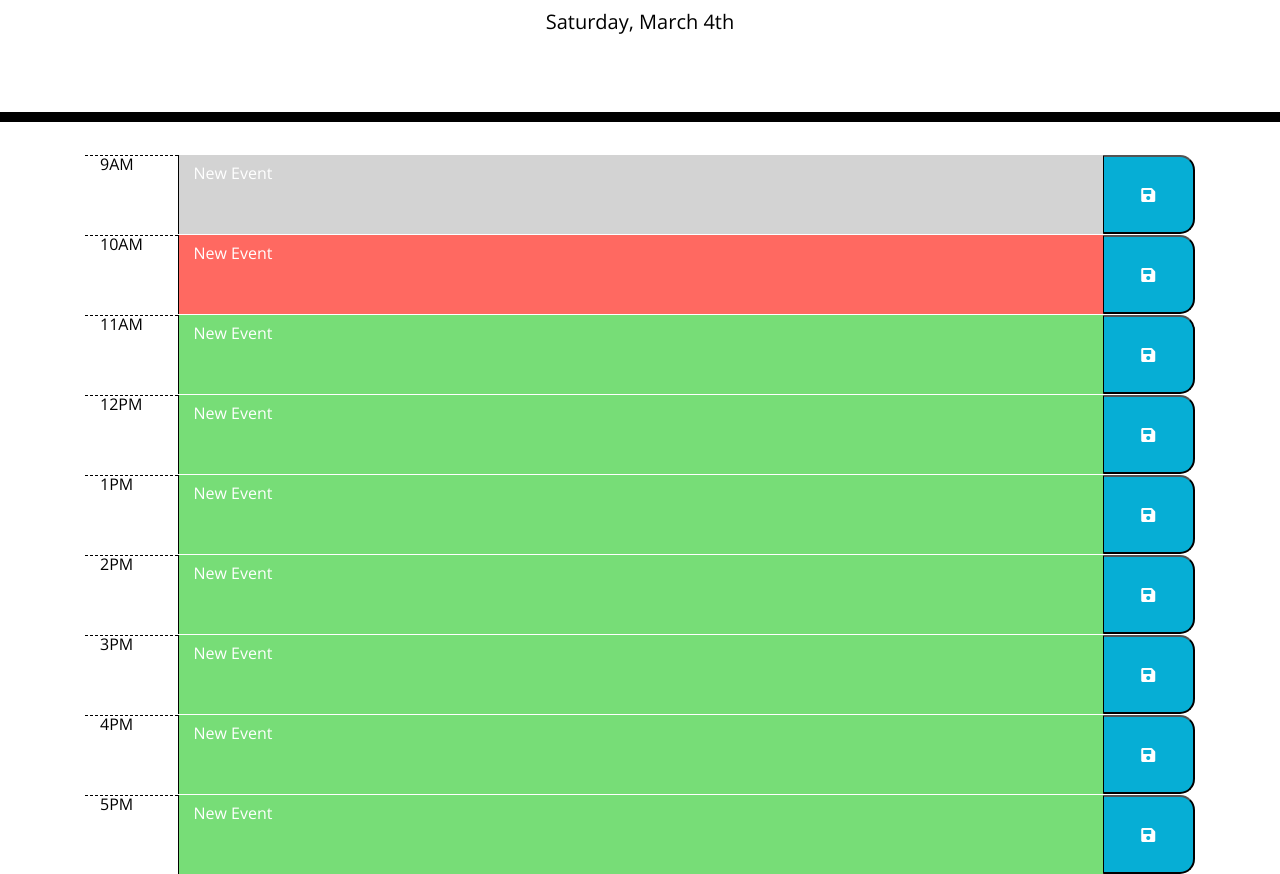
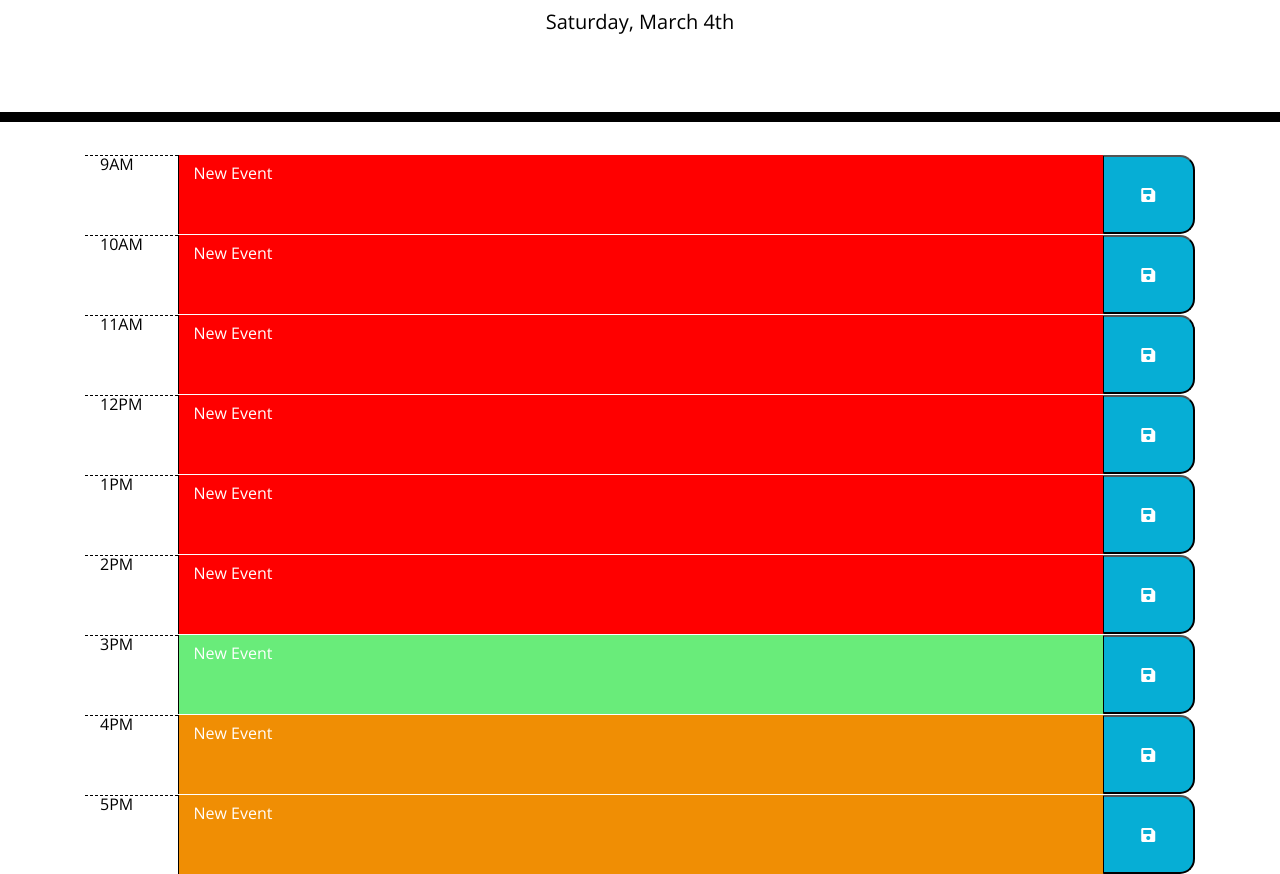
Before and after one commit to raiedab/Work-Day-Scheduler, a plain HTML site: page index.html in a window 1280 px wide. Shown: the part 182-1056 px from the top of the page. Drawn offline with nearby package versions, Linux system fonts and the light colour scheme.

Commit message:
color changes

```diff
--- a/Assets/js/css/style.css
+++ b/Assets/js/css/style.css
@@ -44,17 +44,17 @@ textarea {
 }
 
 .past {
-    background-color: #d3d3d3;
+    background-color: #ff0000;
     color: white;
 }
 
 .present {
-    background-color: #ff6961;
+    background-color: #69ec7a;
     color: white;
 }
 
 .future {
-    background-color: #77dd77;
+    background-color: #f08e04;
     color: white;
 }
 
--- a/index.html
+++ b/index.html
@@ -31,32 +31,32 @@
         </div>
         <div class="row">
             <div class="col-md-1 hour">10AM</div>
-            <textarea class="col-md-10 description present">New Event</textarea>
+            <textarea class="col-md-10 description past">New Event</textarea>
             <button class="col-md-1 saveBtn"><i class="fas fa-save"></i></button>
         </div>
         <div class="row">
             <div class="col-md-1 hour">11AM</div>
-            <textarea class="col-md-10 description future">New Event</textarea>
+            <textarea class="col-md-10 description past">New Event</textarea>
             <button class="col-md-1 saveBtn"><i class="fas fa-save"></i></button>
         </div>
         <div class="row">
             <div class="col-md-1 hour">12PM</div>
-            <textarea class="col-md-10 description future">New Event</textarea>
+            <textarea class="col-md-10 description past">New Event</textarea>
             <button class="col-md-1 saveBtn"><i class="fas fa-save"></i></button>
         </div>
         <div class="row">
             <div class="col-md-1 hour">1PM</div>
-            <textarea class="col-md-10 description future">New Event</textarea>
+            <textarea class="col-md-10 description past">New Event</textarea>
             <button class="col-md-1 saveBtn"><i class="fas fa-save"></i></button>
         </div>
         <div class="row">
             <div class="col-md-1 hour">2PM</div>
-            <textarea class="col-md-10 description future">New Event</textarea>
+            <textarea class="col-md-10 description past">New Event</textarea>
             <button class="col-md-1 saveBtn"><i class="fas fa-save"></i></button>
         </div>
         <div class="row">
             <div class="col-md-1 hour">3PM</div>
-            <textarea class="col-md-10 description future">New Event</textarea>
+            <textarea class="col-md-10 description present">New Event</textarea>
             <button class="col-md-1 saveBtn"><i class="fas fa-save"></i></button>
         </div>
         <div class="row">
```
